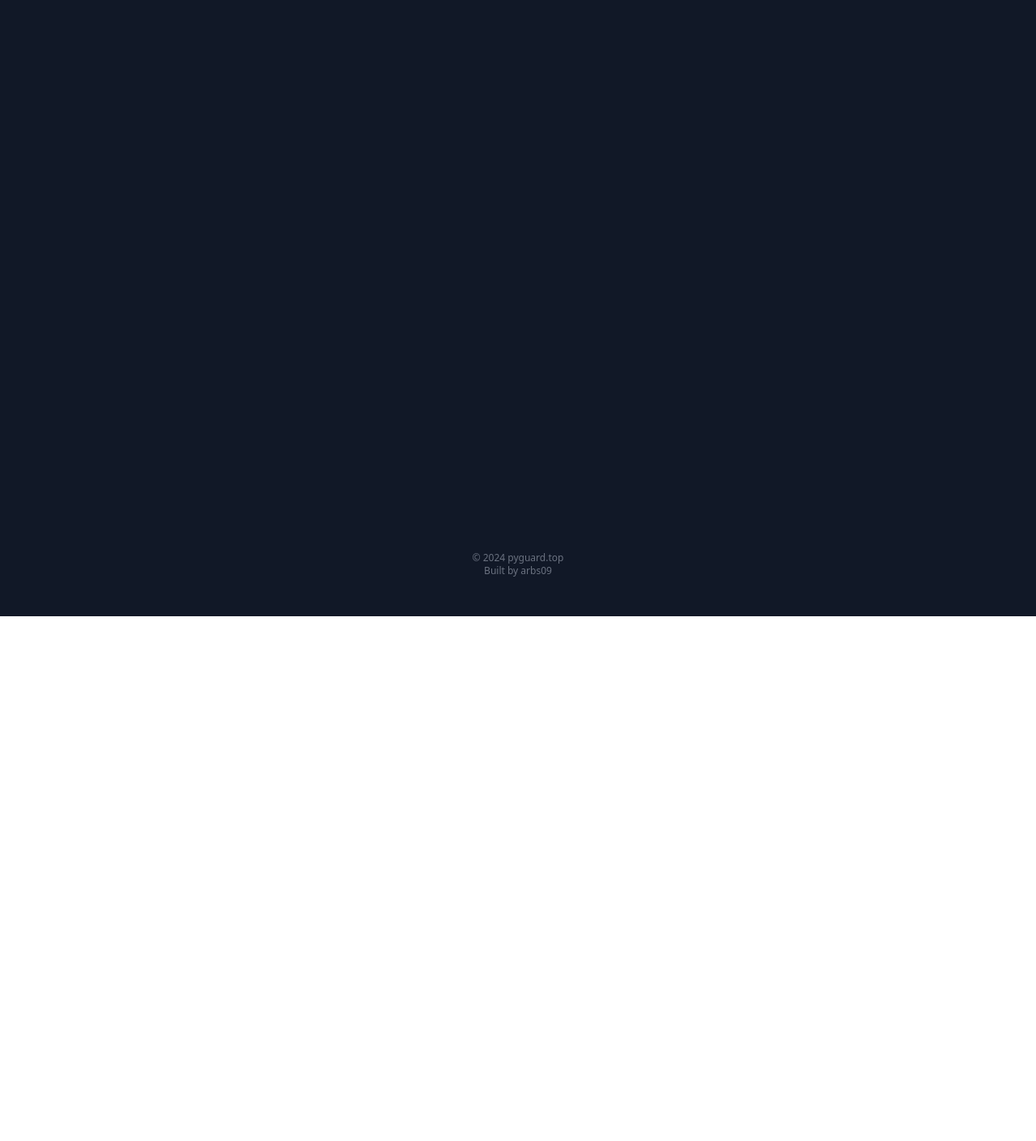
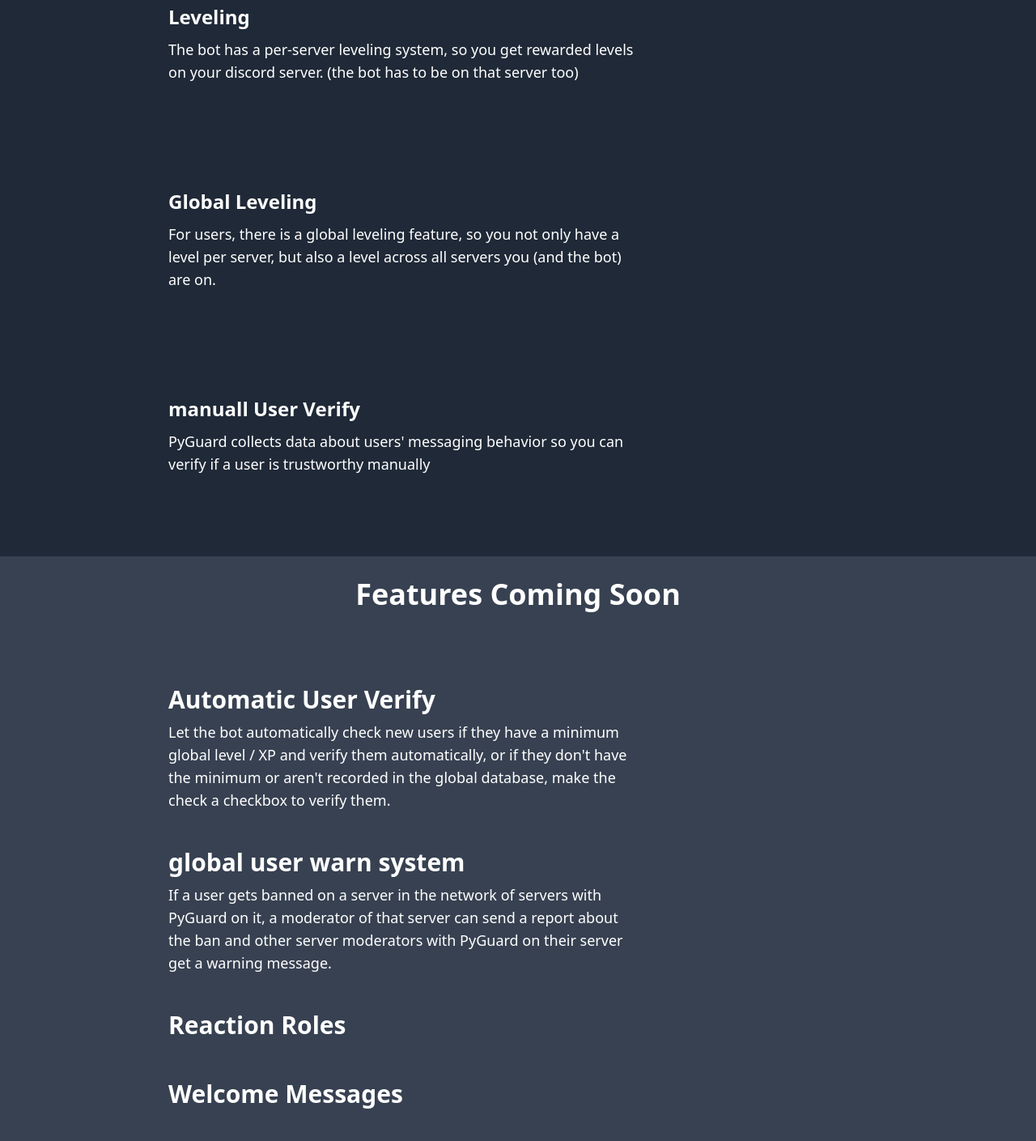
Before and after one commit to arbs09/pyguard-website, a plain HTML site: page index.html in a window 1280 px wide. Shown: the part 951-2360 px from the top of the page at 81% size. Before the commit the page ends 1712 px from the top, so only its background shows below. Drawn offline with nearby package versions, Linux system fonts and the light colour scheme.

Commit message:
big edit

```diff
--- a/index.html
+++ b/index.html
@@ -31,31 +31,61 @@
             <ul class="flex-1 flex justify-center space-x-8">
                 <li><a href="#" class="text-white text-xl px-4 py-2 hover:underline">Home</a></li>
                 <li><a href="#features" class="text-white text-xl px-4 py-2 hover:underline">Features</a></li>
+                <li><a href="#comingsoon" class="text-white text-xl px-4 py-2 hover:underline">Coming Soon</a></li>
             </ul>
         </nav>
 
         <!-- Main Content -->
         <div class="text-white mt-48 max-w-xl">
             <h1 class="text-6xl font-semibold leading-normal">PyGuard<br>Your Discord Bot</h1>
+            <p class="text-white">Built by <a target="_blank" rel="dofollow noopener" href="https://arbs09.de/projects" class="font-semibold bg-transparent rounded-lg inline-block hover:bg-transparent hover:border-white hover:text-white duration-300 border border-transparent py-1 px-1">arbs09</a></p>
             <p class="mt-4">PyGuard collects statistics about users' messaging behavior on the global network of Discord servers with PyGuard, developed by PyGuard Bots.</p>
             <div class="mt-10">
                 <a href="/invite" rel="dofollow" target="_blank" class="bg-blue-800 rounded-3xl py-3 px-8 font-medium inline-block mr-4 hover:bg-transparent hover:border-blue-800 hover:text-white duration-300 border border-transparent">Invite</a>
-                <a href="#" class="bg-transparent rounded-3xl py-3 px-8 font-medium inline-block mr-4 hover:bg-transparent hover:border-blue-800 hover:text-white duration-300 border border-transparent">Search Users <span class="text-lg inline-block rotate-90">&#10148;</span></a>
+                <a href="#features" class="bg-transparent rounded-3xl py-3 px-8 font-medium inline-block mr-4 hover:bg-transparent hover:border-blue-800 hover:text-white duration-300 border border-transparent">Look up the features <span class="text-lg inline-block rotate-90">&#10148;</span></a>
             </div>
         </div>
     </div>
 
-    <div class="min-h-screen relative bg-cover bg-center px-28 py-5 bg-gray-900 text-white" id="features">
+    <div class="min-h-screen relative bg-cover bg-center px-52 py-5 bg-gray-800 text-white" id="features">
         <h2 class="text-center text-4xl font-semibold leading-normal">Features</h2>
+        <div class="text-white mt-20 max-w-xl">
+            <h3 class="text-2xl font-semibold leading-normal">Leveling</h3>
+            <p class="mt-2 text-lg">The bot has a per-server leveling system, so you get rewarded levels on your discord server. (the bot has to be on that server too)</p>
+        </div>
+        <div class="text-white mt-32 max-w-xl">
+            <h3 class="text-2xl font-semibold leading-normal">Global Leveling</h3>
+            <p class="mt-2 text-lg">For users, there is a global leveling feature, so you not only have a level per server, but also a level across all servers you (and the bot) are on.</p>
+        </div>
+        <div class="text-white mt-32 max-w-xl mb-20">
+            <h3 class="text-2xl font-semibold leading-normal">manuall User Verify</h3>
+            <p class="mt-2 text-lg">PyGuard collects data about users' messaging behavior so you can verify if a user is trustworthy manually</p>
+        </div>
     </div>
+
+    <div class="min-h-screen relative bg-cover bg-current px-52 py-5 bg-gray-700 text-white" id="comingsoon">
+        <h2 class="text-center text-4xl font-semibold leading-normal">Features Coming Soon</h2>
+        <div class="text-white mt-20 max-w-xl">
+            <h3 class="text-3xl font-semibold leading-normal">Automatic User Verify</h3>
+            <p class="mt-1 text-lg">Let the bot automatically check new users if they have a minimum global level / XP and verify them automatically, or if they don't have the minimum or aren't recorded in the global database, make the check a checkbox to verify them.</p>
+        </div>
+        <div class="text-white mt-10 max-w-xl">
+            <h3 class="text-3xl font-semibold leading-normal">global user warn system</h3>
+            <p class="mt-1 text-lg">If a user gets banned on a server in the network of servers with PyGuard on it, a moderator of that server can send a report about the ban and other server moderators with PyGuard on their server get a warning message.</p>
+        </div>
+        <div class="text-white mt-10 max-w-xl">
+            <h3 class="text-3xl font-semibold leading-normal">Reaction Roles</h3>
+        </div>
+        <div class="text-white mt-10 max-w-xl">
+            <h3 class="text-3xl font-semibold leading-normal">Welcome Messages</h3>
+        </div>
+    </div>
+
     <footer class="bg-gray-900 text-center py-8">
         <div class="container mx-auto">
             <div class="mb-4">
                 <p class="text-gray-500 text-xs">&copy; 2024 pyguard.top</p>
-                <p class="text-gray-500 text-xs">
-                    Built by
-                    <a target="_blank" rel="dofollow noopener" href="https://arbs09.de/projects" class="hover:underline">arbs09</a>
-                </p>
+                <p class="text-gray-500 text-xs">Built by <a target="_blank" rel="dofollow noopener" href="https://arbs09.de/projects" class="hover:underline">arbs09</a></p>
             </div>
         </div>
     </footer>
--- a/sitemap.xml
+++ b/sitemap.xml
@@ -4,6 +4,6 @@
     <loc>https://pyguard.top/</loc>
   </url>
   <url>
-    <loc>https://pyguard.top/speti-bot</loc>
+    <loc>https://pyguard.top/spezti-bot</loc>
   </url>
 </urlset>
```
Also changed, not shown: invite.html (added, +17 -0 lines), robots.txt (renamed from robots..txt).
